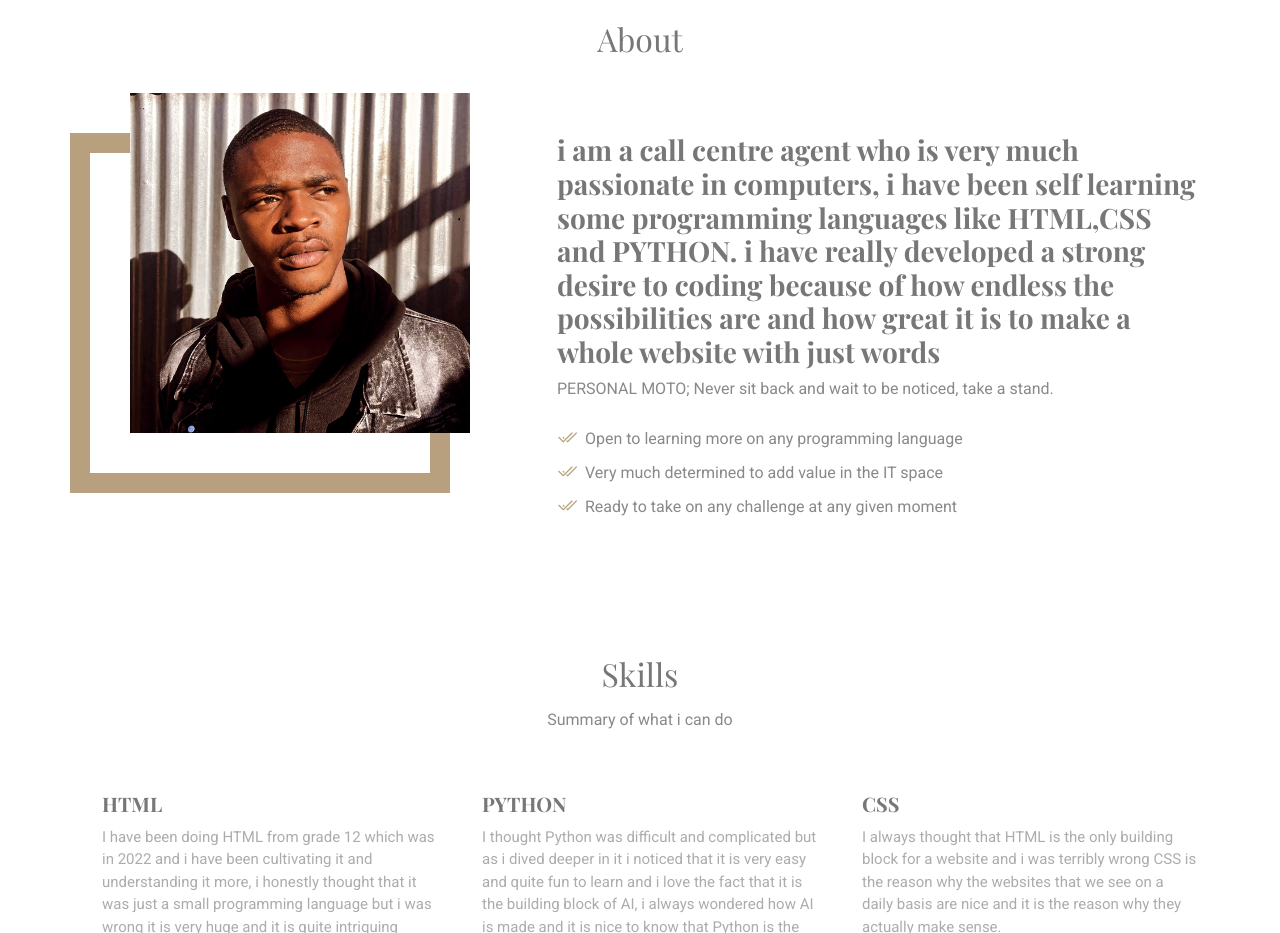
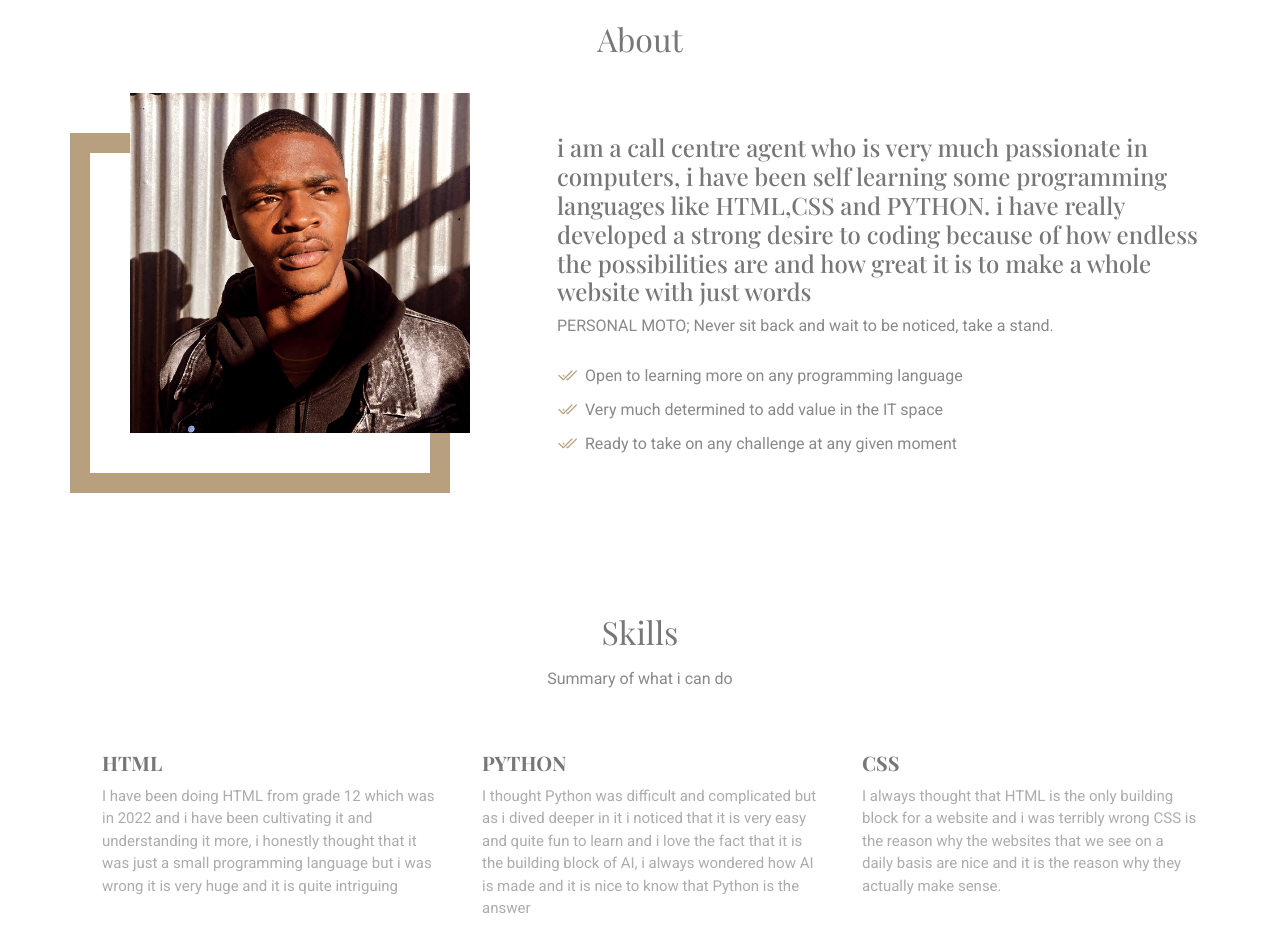
Before and after one commit to reabetswetamako19/My-portfolio-, a plain HTML site: page index.html in a window 1280 px wide. Shown: the part 840-1773 px from the top of the page. Drawn offline with nearby package versions, Linux system fonts and the light colour scheme; some icons are missing; a web font is replaced by a local one.

Commit message:
Update index.html
text size

```diff
--- a/index.html
+++ b/index.html
@@ -95,9 +95,9 @@
             <img src="assets/img/profile-img.jpg" class="img-fluid" alt="">
           </div>
           <div class="col-lg-7 content">
-            <h3>i am a call centre agent who is very much passionate in computers, i have been self learning some
+            <h4>i am a call centre agent who is very much passionate in computers, i have been self learning some
               programming languages like HTML,CSS and PYTHON. i have really developed a strong desire to coding because
-              of how endless the possibilities are and how great it is to make a whole website with just words </h3>
+              of how endless the possibilities are and how great it is to make a whole website with just words </h4>
             <p> PERSONAL MOTO; Never sit back and wait to be noticed, take a stand.
             </p>
             <ul>
```
